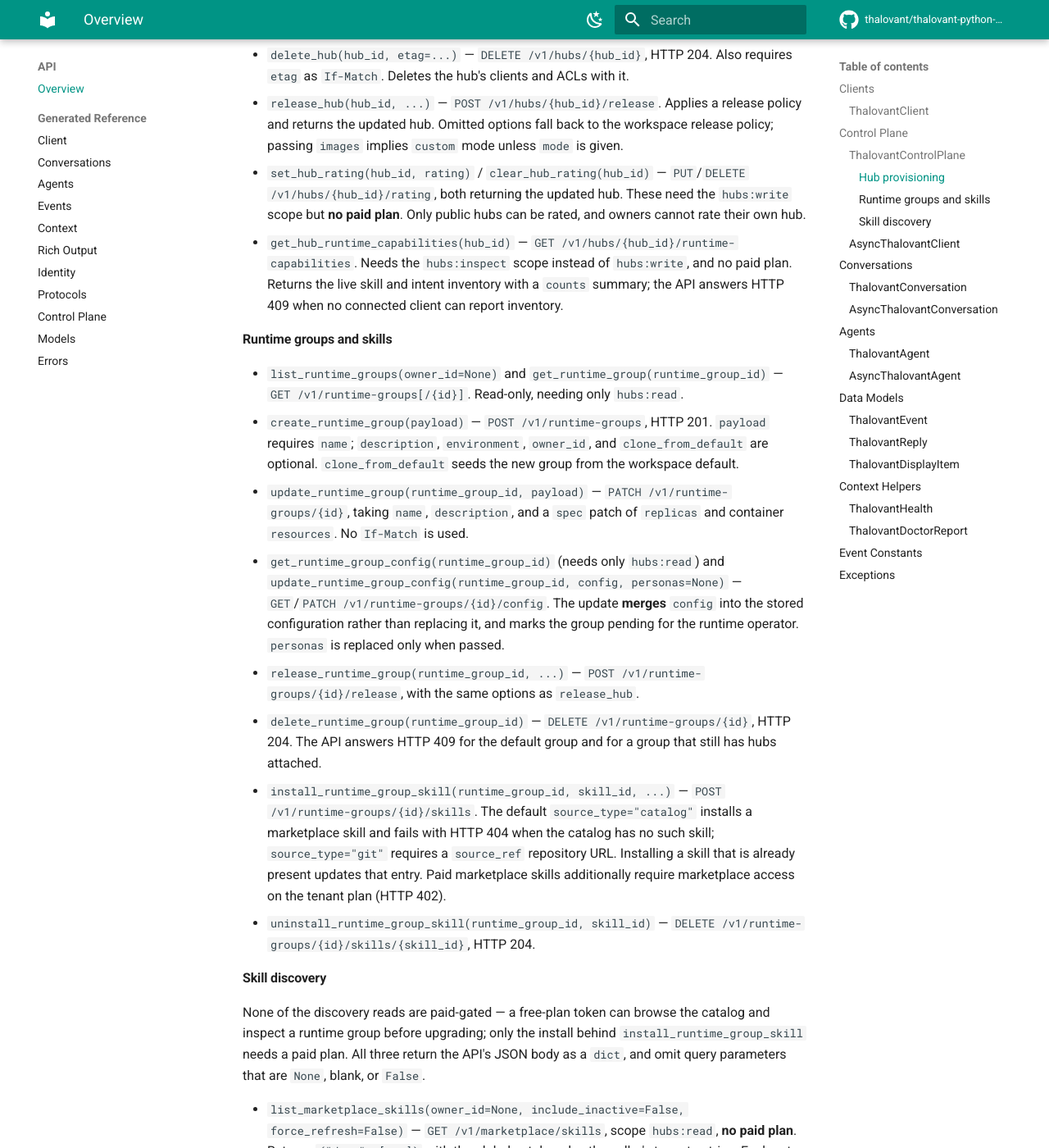
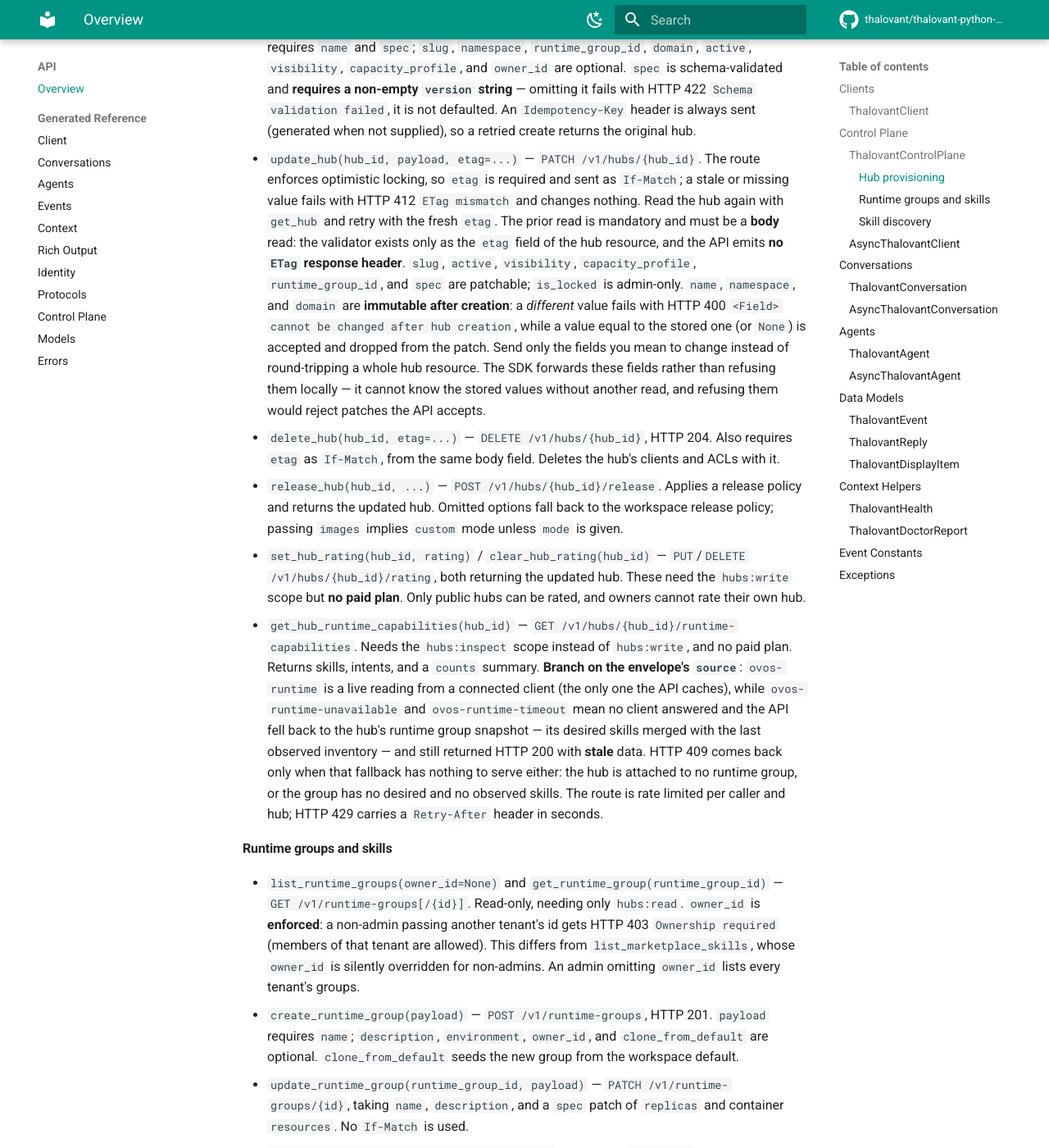
Before and after one commit to thalovant/thalovant-python-sdk, an MkDocs documentation site: the page built from docs/api-reference.md, in a window 1280 px wide and 1400 px high, scrolled down 3834 px. Shown: the whole window at 82% size. Built offline with MkDocs 1.6.1 and Material for MkDocs 9.7.7, drawn with Linux system fonts in a browser that asks for light colours; comment, search, counter and statistics services are not loaded; some of the changed text lies outside the part shown.

Commit message:
docs(control): correct the provisioning contract; release 0.4.26
Python 0.4.25 was the reference implementation for six SDK ports, and
each port re-verified it against the API. Every correction below was
confirmed against the API source before being written.

- get_hub_runtime_capabilities falls back to the hub's runtime-group
  snapshot and returns 200 with a stale-marking source; 409 only when
  no snapshot exists. Also documents the 429 Retry-After.
- Separate the marketplace and inventory source vocabularies, which
  differ, and note that the marketplace data list is catalog-driven and
  independent of the observation source.
- install_runtime_group_skill returns 200, not 201; source_type is a
  free-form 1-32 char string, not an enum; and there are two distinct
  402s (plan gate and per-skill marketplace access).
- Hub name/namespace/domain are immutable on PATCH. update_hub keeps
  forwarding them rather than refusing them client-side, because it
  cannot know the stored values and the API accepts unchanged ones.
- The update/delete etag comes only from the HubResource body field;
  the API emits no ETag response header.
- list_runtime_groups enforces owner_id with 403, unlike the
  marketplace catalog, which silently overrides it.
- The scope gate precedes the plan gate, and free-plan API tokens are
  capped at hubs:read/clients:*, so a free-tier caller sees 403 and
  never the 402.
- spec.version is required on hub create; the README example omitted it.

No method signature or runtime behavior changed.

Co-Authored-By: Claude Fable 5 <noreply@anthropic.com>

```diff
--- a/docs/api-reference.md
+++ b/docs/api-reference.md
@@ -114,23 +114,47 @@ gate, HTTP 403 `Insufficient scopes` for the scope gate. All of them return the
 API's JSON body as a `dict`, except `delete_hub`, `delete_runtime_group`, and
 `uninstall_runtime_group_skill`, which return `None`.
 
+The scope is checked **before** the plan, so a token lacking `hubs:write` never
+reaches the 402. Because free-plan API tokens can only be minted with
+`hubs:read`, `clients:read`, and `clients:write`, a free-plan API token can
+never carry `hubs:write` and so never sees the 402 at all — every provisioning
+call fails with HTTP 403. The 402 is reachable from a dashboard session token
+(whose scopes are not plan-capped) or from an API token minted on a paid plan
+and kept after a downgrade, since existing tokens retain their scopes.
+
+`hubs:read` implies `hubs:inspect` and `hubs:preview`, so the inspection reads
+below work on a free-plan API token.
+
 Payload arguments accept the API's snake_case field names and their camelCase
 spellings, which are converted before the request is sent.
 
 - `create_hub(payload, idempotency_key=None)` — `POST /v1/hubs`, HTTP 201.
   `payload` requires `name` and `spec`; `slug`, `namespace`,
   `runtime_group_id`, `domain`, `active`, `visibility`, `capacity_profile`,
-  and `owner_id` are optional. An `Idempotency-Key` header is always sent
-  (generated when not supplied), so a retried create returns the original hub.
+  and `owner_id` are optional. `spec` is schema-validated and **requires a
+  non-empty `version` string** — omitting it fails with HTTP 422
+  `Schema validation failed`, it is not defaulted. An `Idempotency-Key` header
+  is always sent (generated when not supplied), so a retried create returns
+  the original hub.
 - `update_hub(hub_id, payload, etag=...)` — `PATCH /v1/hubs/{hub_id}`. The
   route enforces optimistic locking, so `etag` is required and sent as
   `If-Match`; a stale or missing value fails with HTTP 412 `ETag mismatch` and
   changes nothing. Read the hub again with `get_hub` and retry with the fresh
-  `etag`. `name`, `slug`, `domain`, `active`, `visibility`,
-  `capacity_profile`, `runtime_group_id`, and `spec` are patchable;
-  `is_locked` is admin-only, and the API rejects changes to immutable fields.
+  `etag`. The prior read is mandatory and must be a **body** read: the
+  validator exists only as the `etag` field of the hub resource, and the API
+  emits **no `ETag` response header**.
+  `slug`, `active`, `visibility`, `capacity_profile`, `runtime_group_id`, and
+  `spec` are patchable; `is_locked` is admin-only. `name`, `namespace`, and
+  `domain` are **immutable after creation**: a *different* value fails with
+  HTTP 400 `<Field> cannot be changed after hub creation`, while a value equal
+  to the stored one (or `None`) is accepted and dropped from the patch. Send
+  only the fields you mean to change instead of round-tripping a whole hub
+  resource. The SDK forwards these fields rather than refusing them locally —
+  it cannot know the stored values without another read, and refusing them
+  would reject patches the API accepts.
 - `delete_hub(hub_id, etag=...)` — `DELETE /v1/hubs/{hub_id}`, HTTP 204. Also
-  requires `etag` as `If-Match`. Deletes the hub's clients and ACLs with it.
+  requires `etag` as `If-Match`, from the same body field. Deletes the hub's
+  clients and ACLs with it.
 - `release_hub(hub_id, ...)` — `POST /v1/hubs/{hub_id}/release`. Applies a
   release policy and returns the updated hub. Omitted options fall back to the
   workspace release policy; passing `images` implies `custom` mode unless
@@ -141,14 +165,25 @@ spellings, which are converted before the request is sent.
   be rated, and owners cannot rate their own hub.
 - `get_hub_runtime_capabilities(hub_id)` —
   `GET /v1/hubs/{hub_id}/runtime-capabilities`. Needs the `hubs:inspect` scope
-  instead of `hubs:write`, and no paid plan. Returns the live skill and intent
-  inventory with a `counts` summary; the API answers HTTP 409 when no
-  connected client can report inventory.
+  instead of `hubs:write`, and no paid plan. Returns skills, intents, and a
+  `counts` summary. **Branch on the envelope's `source`**: `ovos-runtime` is a
+  live reading from a connected client (the only one the API caches), while
+  `ovos-runtime-unavailable` and `ovos-runtime-timeout` mean no client
+  answered and the API fell back to the hub's runtime group snapshot — its
+  desired skills merged with the last observed inventory — and still returned
+  HTTP 200 with **stale** data. HTTP 409 comes back only when that fallback
+  has nothing to serve either: the hub is attached to no runtime group, or the
+  group has no desired and no observed skills. The route is rate limited per
+  caller and hub; HTTP 429 carries a `Retry-After` header in seconds.
 
 #### Runtime groups and skills
 
 - `list_runtime_groups(owner_id=None)` and `get_runtime_group(runtime_group_id)`
   — `GET /v1/runtime-groups[/{id}]`. Read-only, needing only `hubs:read`.
+  `owner_id` is **enforced**: a non-admin passing another tenant's id gets HTTP
+  403 `Ownership required` (members of that tenant are allowed). This differs
+  from `list_marketplace_skills`, whose `owner_id` is silently overridden for
+  non-admins. An admin omitting `owner_id` lists every tenant's groups.
 - `create_runtime_group(payload)` — `POST /v1/runtime-groups`, HTTP 201.
   `payload` requires `name`; `description`, `environment`, `owner_id`, and
   `clone_from_default` are optional. `clone_from_default` seeds the new group
@@ -168,12 +203,23 @@ spellings, which are converted before the request is sent.
   HTTP 204. The API answers HTTP 409 for the default group and for a group
   that still has hubs attached.
 - `install_runtime_group_skill(runtime_group_id, skill_id, ...)` —
-  `POST /v1/runtime-groups/{id}/skills`. The default `source_type="catalog"`
-  installs a marketplace skill and fails with HTTP 404 when the catalog has no
-  such skill; `source_type="git"` requires a `source_ref` repository URL.
-  Installing a skill that is already present updates that entry. Paid
-  marketplace skills additionally require marketplace access on the tenant
-  plan (HTTP 402).
+  `POST /v1/runtime-groups/{id}/skills`, HTTP **200** (not 201): the route
+  upserts, so installing a skill that is already present updates that entry in
+  place. `source_type` is a **free-form string of 1–32 characters, not an
+  enum**; only two values are interpreted specially. The default `"catalog"`
+  resolves the skill against the marketplace and fails with HTTP 404
+  `Marketplace skill not found.`; `"git"` requires `source_ref` to be a valid
+  repository URL (HTTP 422 otherwise). Any other value is lower-cased,
+  stripped, and stored as given, with `source_ref` defaulting to `skill_id`.
+  A deactivated catalog entry answers HTTP 409.
+
+  Two distinct HTTP 402s exist on this route: the plan-level API gate
+  (`API access requires a paid plan.`) and a per-skill marketplace check
+  (`This skill requires paid marketplace access for the tenant plan.`) that
+  fires when the catalog entry's `access_tier` is `paid` and the tenant plan
+  lacks marketplace access. A paid plan clears the first and can still fail the
+  second, so read `installable` / `purchase_required` from
+  `list_runtime_group_marketplace` before installing.
 - `uninstall_runtime_group_skill(runtime_group_id, skill_id)` —
   `DELETE /v1/runtime-groups/{id}/skills/{skill_id}`, HTTP 204.
 
@@ -192,10 +238,11 @@ body as a `dict`, and omit query parameters that are `None`, blank, or `False`.
   `secret_schema`) and the presentation and access fields (`title`, `summary`,
   `category`, `tags`, `verified`, `support_level`, `access_tier`,
   `billing_sku`, `rating_average`, `is_active`). `owner_id` and
-  `include_inactive` apply to admin tokens only — the API scopes a non-admin
-  caller to their own tenant and to active entries regardless of what is sent.
-  `force_refresh=True` re-syncs the global catalog from source before
-  answering.
+  `include_inactive` apply to admin tokens only — the API **silently** scopes a
+  non-admin caller to their own tenant and to active entries regardless of what
+  is sent, rather than raising (contrast `list_runtime_groups`, which answers
+  HTTP 403). `force_refresh=True` re-syncs the global catalog from source
+  before answering.
 - `list_runtime_group_marketplace(runtime_group_id, refresh_inventory=False)` —
   `GET /v1/runtime-groups/{id}/marketplace`, scope `hubs:inspect`, **no paid
   plan**. Resolves the catalog against one runtime group: every entry adds the
@@ -208,6 +255,16 @@ body as a `dict`, and omit query parameters that are `None`, blank, or `False`.
   `observed_at`, `source`, `operator_phase`, and `operator_message`.
   `refresh_inventory=True` forces a live operator read instead of the cached
   snapshot.
+
+  `data` is catalog-driven — the catalog unioned with the group's desired and
+  observed skills — so it stays populated even when nothing is reporting.
+  `source` describes only the *observation*, so an empty-sounding `source` does
+  not imply an empty `data`. On a default (non-refreshing) read `source` is
+  `runtime-group-cache`, `runtime-group-cache-empty` (unique to this route), or
+  `ovos-runtime-operator` when the operator's published status differed from
+  the stored snapshot and the API re-synced while serving.
+  `ovos-runtime-operator-pending` appears here **only** with
+  `refresh_inventory=True`.
 - `list_runtime_group_inventory(runtime_group_id, refresh=False)` —
   `GET /v1/runtime-groups/{id}/inventory`, scope `hubs:inspect`, **no paid
   plan**. Reports what the group is observed running, not what could be
@@ -215,14 +272,15 @@ body as a `dict`, and omit query parameters that are `None`, blank, or `False`.
   `adapt_intents`, `padatious_intents`, `total_intents`, and `observed_at`.
   The envelope's `source` names the provenance —
   `ovos-runtime-operator`, `runtime-group-cache`, or
-  `ovos-runtime-operator-pending`. `refresh=True` forces a live operator read;
-  the API also refreshes on its own when it holds no cached snapshot. Unlike
-  `get_hub_runtime_capabilities`, this route does **not** answer HTTP 409 when
-  nothing is reporting — it returns an empty `data` list with a pending
-  `source`.
+  `ovos-runtime-operator-pending`, never `runtime-group-cache-empty`.
+  `refresh=True` forces a live operator read; the API also refreshes on its own
+  when it holds no cached snapshot. When nothing is reporting this route
+  returns an empty `data` list with `source="ovos-runtime-operator-pending"`
+  rather than failing.
 
 Both group-scoped reads answer HTTP 404 for an unknown runtime group and HTTP
-403 when the caller neither owns the group nor is an admin.
+403 `Ownership required` when the caller neither owns the group nor is an
+admin.
 
 `create_client_identity` generates client secrets locally, sends them once to
 the API, and returns `BootstrapIdentityResult.identity`. API responses may
--- a/pyproject.toml
+++ b/pyproject.toml
@@ -4,7 +4,7 @@ build-backend = "hatchling.build"
 
 [project]
 name = "thalovant"
-version = "0.4.25"
+version = "0.4.26"
 description = "Python SDK and CLI for direct Thalovant hub data-plane clients and agents"
 readme = { file = "README.md", content-type = "text/markdown" }
 authors = [{ name = "Thalovant" }]
--- a/src/thalovant/_version.py
+++ b/src/thalovant/_version.py
@@ -10,7 +10,7 @@ inside a user-agent literal elsewhere; ``tests/test_version.py`` enforces it.
 
 from __future__ import annotations
 
-__version__ = "0.4.25"
+__version__ = "0.4.26"
 
 #: Product token shared by every Thalovant Python SDK user agent.
 USER_AGENT_PRODUCT = "ThalovantPythonSDK"
```
Also changed, not shown: CHANGELOG.md (+15 -0 lines), README.md (+92 -12 lines), 2 other files.
